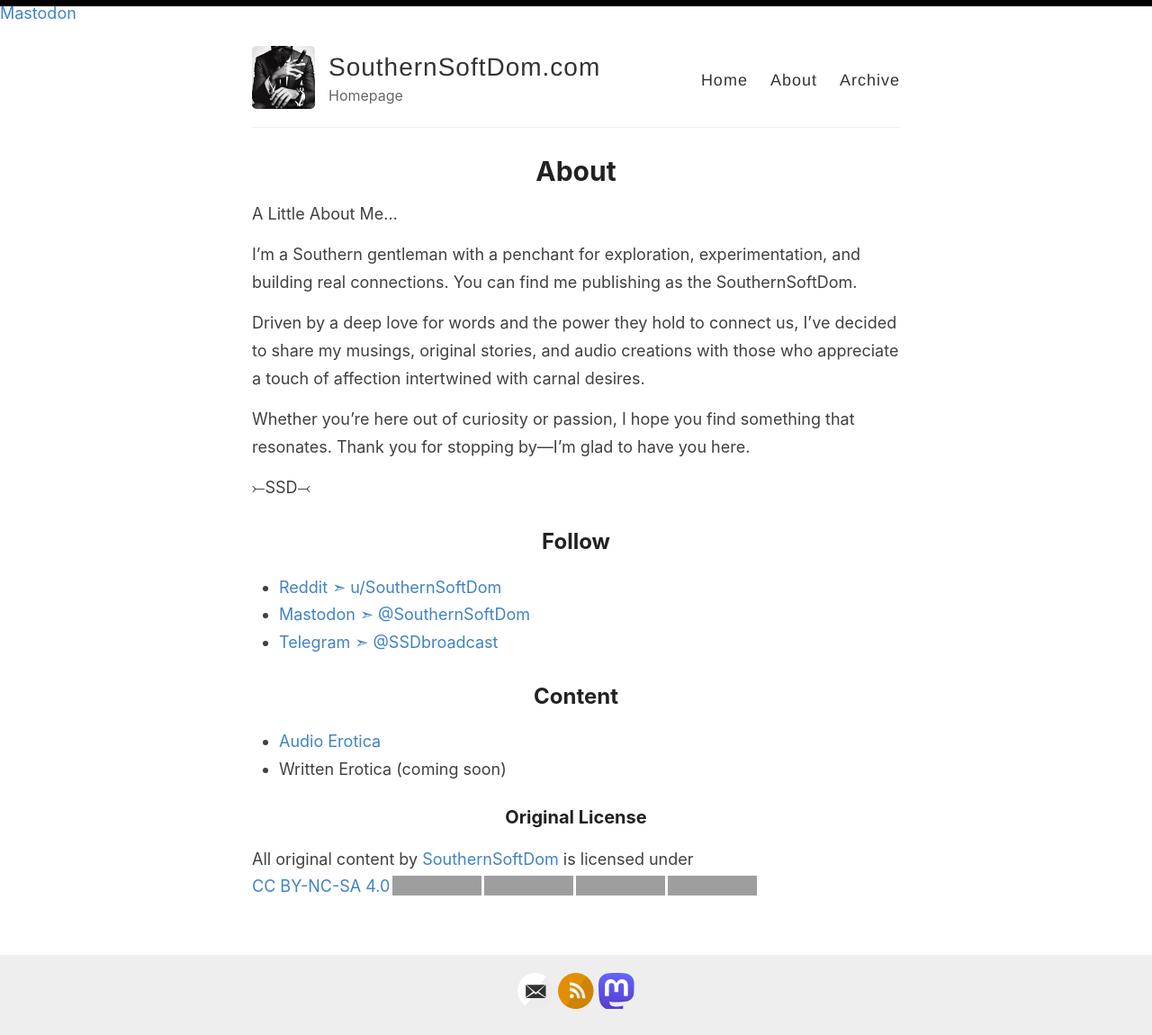
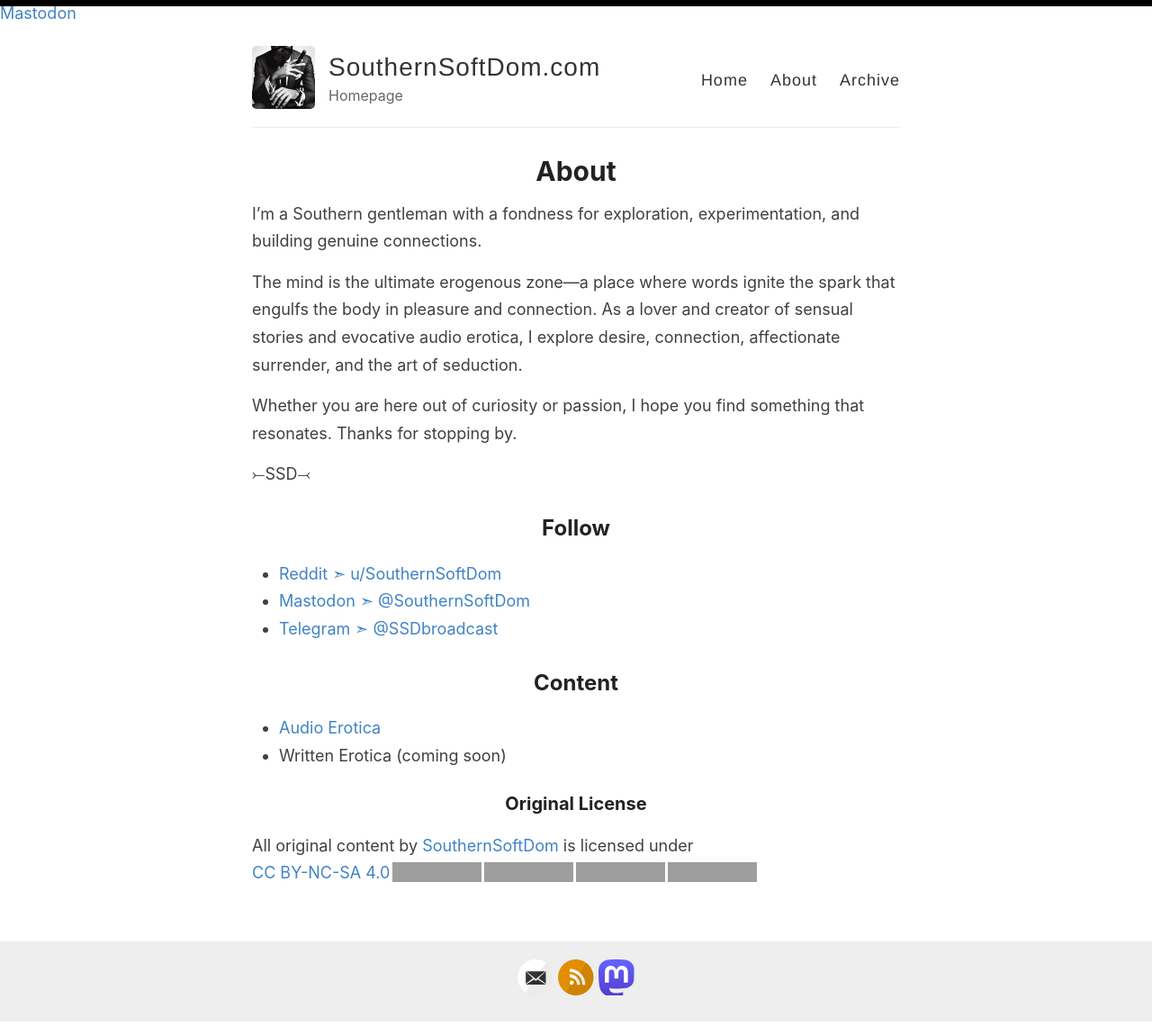
Before and after one commit to SouthernSoftDom/southernsoftdom.github.io, a Jekyll site: the page built from _pages/about.md, in a window 1280 px wide. Shown: the whole page at 90% size. Built offline with Jekyll 4.4.1, drawn with Linux system fonts in a browser that asks for light colours; grey boxes are pictures that could not be loaded.

Commit message:
Update about.md

```diff
--- a/_pages/about.md
+++ b/_pages/about.md
@@ -4,13 +4,11 @@ title: About
 permalink: /about/
 ---
 
-A Little About Me...
+I’m a Southern gentleman with a fondness for exploration, experimentation, and building genuine connections.
 
-I'm a Southern gentleman with a penchant for exploration, experimentation, and building real connections. You can find me publishing as the SouthernSoftDom.
+The mind is the ultimate erogenous zone—a place where words ignite the spark that engulfs the body in pleasure and connection. As a lover and creator of sensual stories and evocative audio erotica, I explore desire, connection, affectionate surrender, and the art of seduction.
 
-Driven by a deep love for words and the power they hold to connect us, I’ve decided to share my musings, original stories, and audio creations with those who appreciate a touch of affection intertwined with carnal desires.
-
-Whether you're here out of curiosity or passion, I hope you find something that resonates. Thank you for stopping by—I’m glad to have you here.
+Whether you are here out of curiosity or passion, I hope you find something that resonates. Thanks for stopping by.
 
 ⤚SSD⤙
 
```
